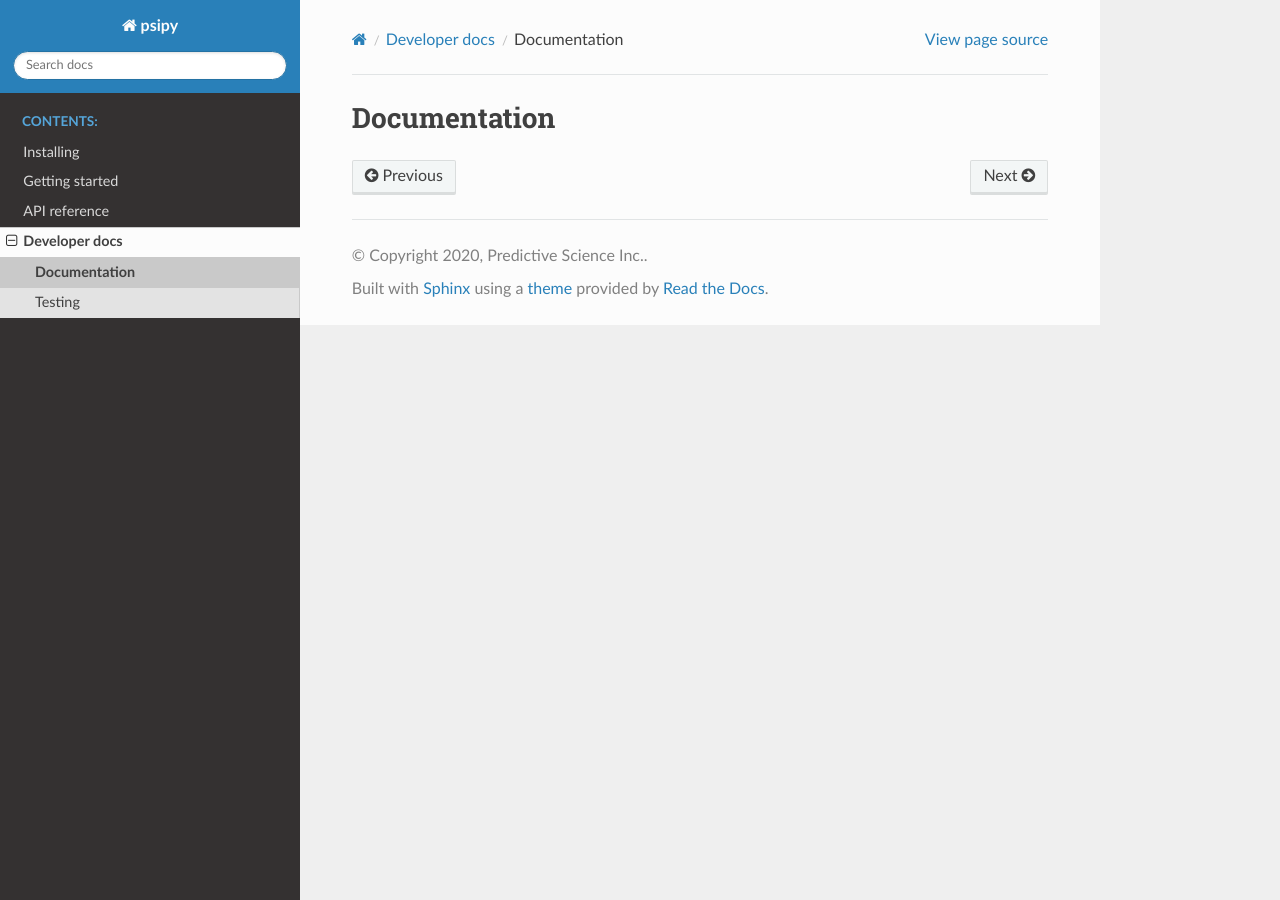
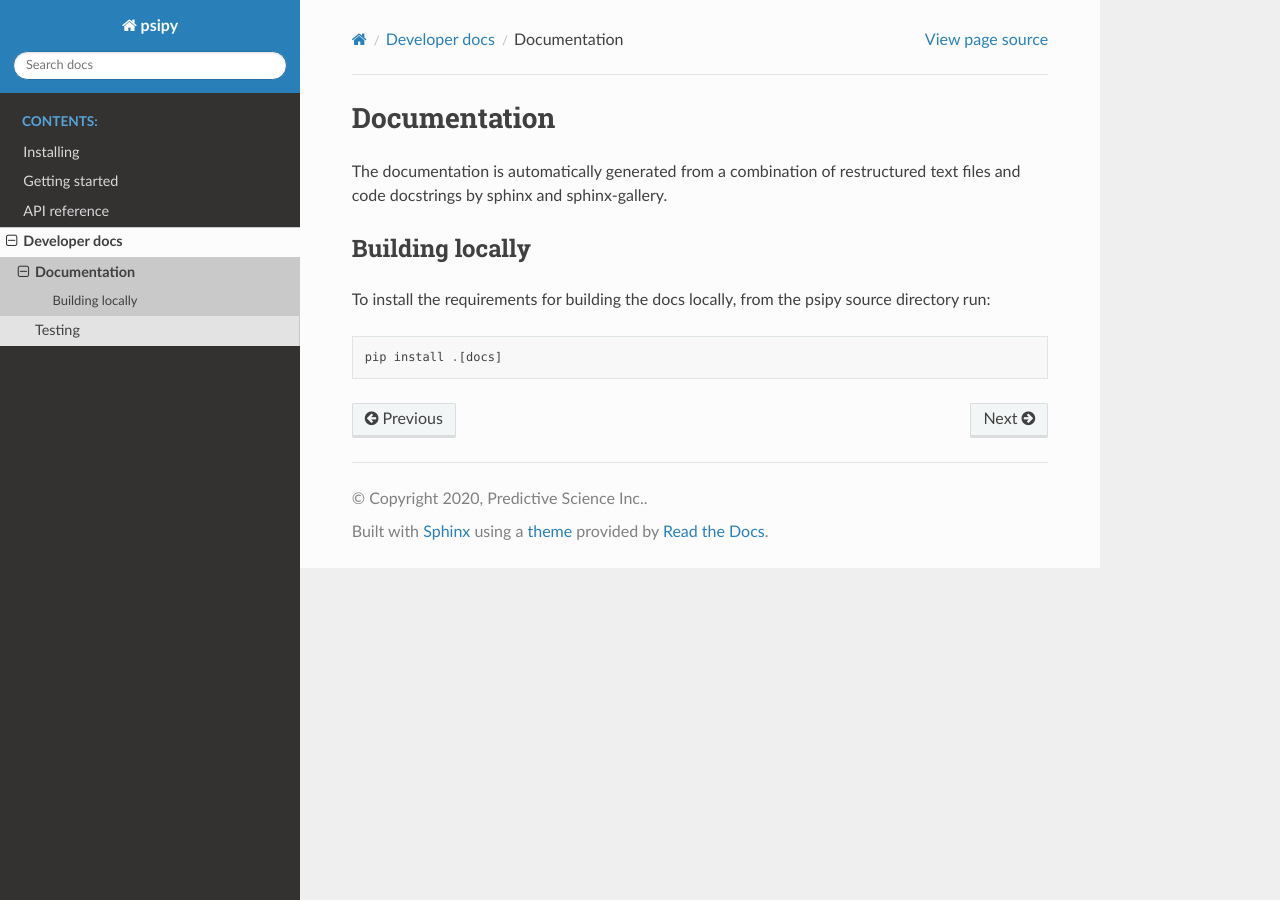
Before and after one commit to predsci/PsiPy, a Sphinx documentation site: the page built from docs/developer/documentation.rst, in a window 1280 px wide. Built offline with Sphinx 7.4.7 and the Read the Docs theme 2.0.0, drawn with Linux system fonts in a browser that asks for light colours; pages that are not in the unit, such as notebooks, are missing from menus.

Commit message:
Add docs on installing doc deps

```diff
--- a/docs/developer/documentation.rst
+++ b/docs/developer/documentation.rst
@@ -1,2 +1,11 @@
 Documentation
 =============
+The documentation is automatically generated from a combination of restructured
+text files and code docstrings by sphinx and sphinx-gallery.
+
+Building locally
+----------------
+To install the requirements for building the docs locally, from the psipy
+source directory run::
+
+  pip install .[docs]
```
